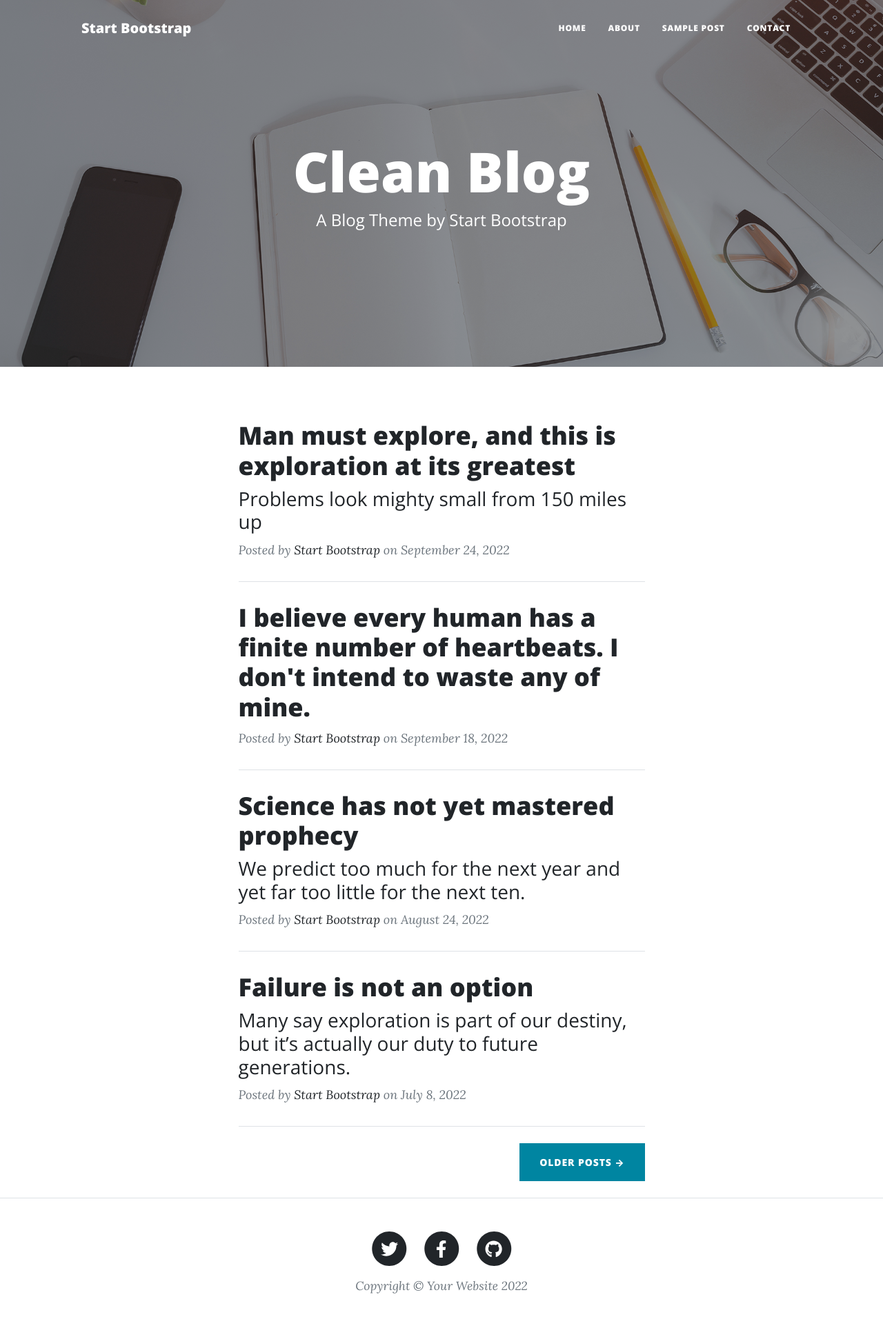
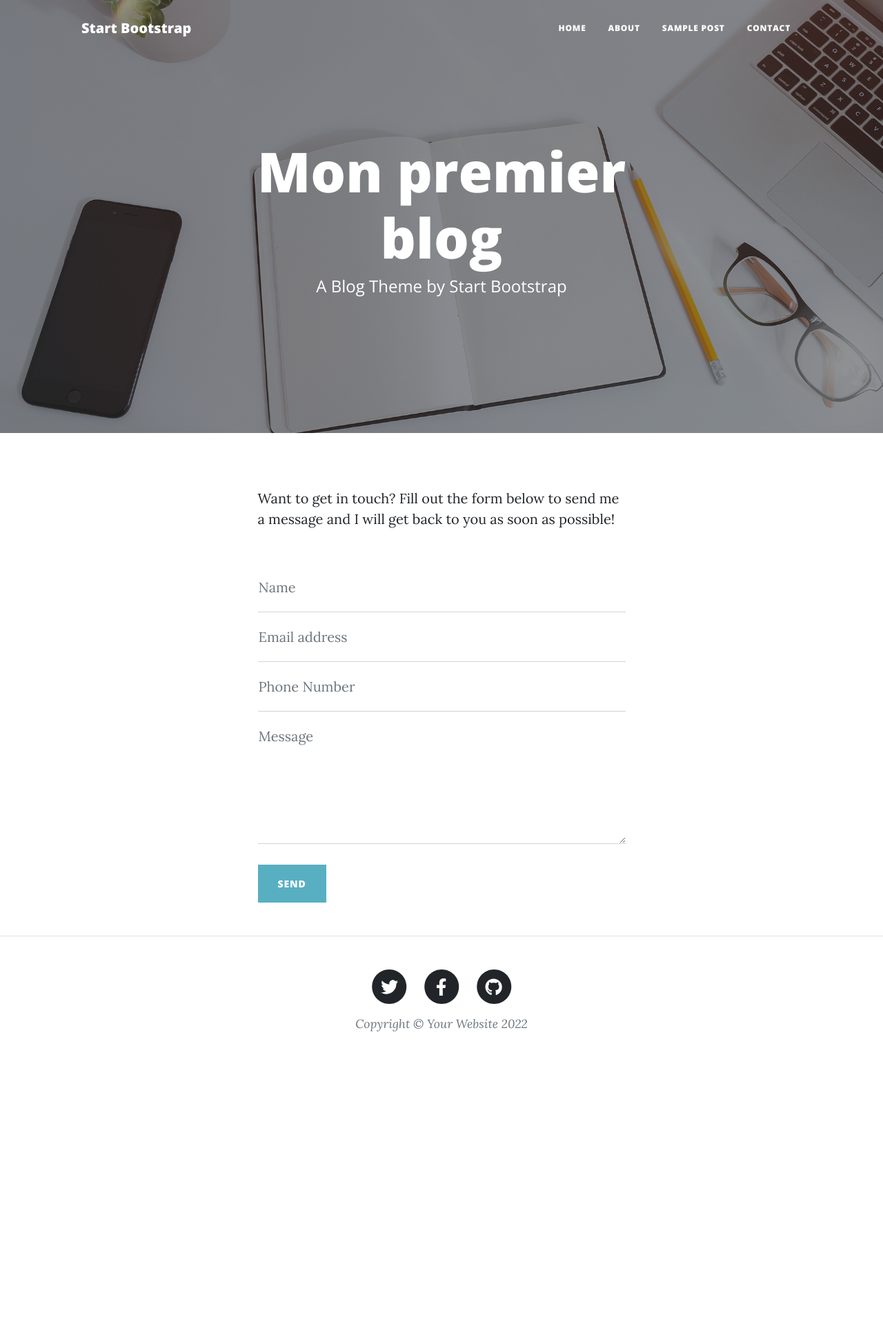
Before and after one commit to ChristopherSemard/Mon-premier-blog, a PHP site: page / in a window 1280 px wide. Shown: the whole page at 69% size. After the commit the page ends 1496 px from the top, so only its background shows below. Run offline with PHP 8.4, Linux system fonts and the light colour scheme; some libraries are stand-ins or nearby versions.

Commit message:
add form

```diff
--- a/templates/header.php
+++ b/templates/header.php
@@ -17,16 +17,3 @@
                 </div>
             </div>
         </nav>
-        <!-- Page Header-->
-        <header class="masthead" style="background-image: url('assets/img/home-bg.jpg')">
-            <div class="container position-relative px-4 px-lg-5">
-                <div class="row gx-4 gx-lg-5 justify-content-center">
-                    <div class="col-md-10 col-lg-8 col-xl-7">
-                        <div class="site-heading">
-                            <h1>Clean Blog</h1>
-                            <span class="subheading">A Blog Theme by Start Bootstrap</span>
-                        </div>
-                    </div>
-                </div>
-            </div>
-        </header>
--- a/templates/homepage.php
+++ b/templates/homepage.php
@@ -3,65 +3,84 @@
 <?php ob_start(); ?>
 
 
+        <!-- Page Header-->
+        <header class="masthead" style="background-image: url('assets/img/home-bg.jpg')">
+            <div class="container position-relative px-4 px-lg-5">
+                <div class="row gx-4 gx-lg-5 justify-content-center">
+                    <div class="col-md-10 col-lg-9 col-xl-8">
+                        <div class="site-heading">
+                            <h1>Mon premier blog</h1>
+                            <span class="subheading">A Blog Theme by Start Bootstrap</span>
+                        </div>
+                    </div>
+                </div>
+            </div>
+        </header>
+
     <!-- Main Content-->
     <main class="container px-4 px-lg-5">
+
+
+
+
+
+    <div class="container px-4 px-lg-5">
                 <div class="row gx-4 gx-lg-5 justify-content-center">
                     <div class="col-md-10 col-lg-8 col-xl-7">
-                    <!-- Post preview-->
-                    <div class="post-preview">
-                        <a href="post.html">
-                            <h2 class="post-title">Man must explore, and this is exploration at its greatest</h2>
-                            <h3 class="post-subtitle">Problems look mighty small from 150 miles up</h3>
-                        </a>
-                        <p class="post-meta">
-                            Posted by
-                            <a href="#!">Start Bootstrap</a>
-                            on September 24, 2022
-                        </p>
+                        <p>Want to get in touch? Fill out the form below to send me a message and I will get back to you as soon as possible!</p>
+                        <div class="my-5">
+                            <!-- * * * * * * * * * * * * * * *-->
+                            <!-- * * SB Forms Contact Form * *-->
+                            <!-- * * * * * * * * * * * * * * *-->
+                            <!-- This form is pre-integrated with SB Forms.-->
+                            <!-- To make this form functional, sign up at-->
+                            <!-- https://startbootstrap.com/solution/contact-forms-->
+                            <!-- to get an API token!-->
+                            <form id="contactForm" data-sb-form-api-token="API_TOKEN">
+                                <div class="form-floating">
+                                    <input class="form-control" id="name" type="text" placeholder="Enter your name..." data-sb-validations="required" />
+                                    <label for="name">Name</label>
+                                    <div class="invalid-feedback" data-sb-feedback="name:required">A name is required.</div>
                                 </div>
-                    <!-- Divider-->
-                    <hr class="my-4" />
-                    <!-- Post preview-->
-                    <div class="post-preview">
-                        <a href="post.html"><h2 class="post-title">I believe every human has a finite number of heartbeats. I don't intend to waste any of mine.</h2></a>
-                        <p class="post-meta">
-                            Posted by
-                            <a href="#!">Start Bootstrap</a>
-                            on September 18, 2022
-                        </p>
+                                <div class="form-floating">
+                                    <input class="form-control" id="email" type="email" placeholder="Enter your email..." data-sb-validations="required,email" />
+                                    <label for="email">Email address</label>
+                                    <div class="invalid-feedback" data-sb-feedback="email:required">An email is required.</div>
+                                    <div class="invalid-feedback" data-sb-feedback="email:email">Email is not valid.</div>
                                 </div>
-                    <!-- Divider-->
-                    <hr class="my-4" />
-                    <!-- Post preview-->
-                    <div class="post-preview">
-                        <a href="post.html">
-                            <h2 class="post-title">Science has not yet mastered prophecy</h2>
-                            <h3 class="post-subtitle">We predict too much for the next year and yet far too little for the next ten.</h3>
-                        </a>
-                        <p class="post-meta">
-                            Posted by
-                            <a href="#!">Start Bootstrap</a>
-                            on August 24, 2022
-                        </p>
+                                <div class="form-floating">
+                                    <input class="form-control" id="phone" type="tel" placeholder="Enter your phone number..." data-sb-validations="required" />
+                                    <label for="phone">Phone Number</label>
+                                    <div class="invalid-feedback" data-sb-feedback="phone:required">A phone number is required.</div>
                                 </div>
-                    <!-- Divider-->
-                    <hr class="my-4" />
-                    <!-- Post preview-->
-                    <div class="post-preview">
-                        <a href="post.html">
-                            <h2 class="post-title">Failure is not an option</h2>
-                            <h3 class="post-subtitle">Many say exploration is part of our destiny, but it’s actually our duty to future generations.</h3>
-                        </a>
-                        <p class="post-meta">
-                            Posted by
-                            <a href="#!">Start Bootstrap</a>
-                            on July 8, 2022
-                        </p>
+                                <div class="form-floating">
+                                    <textarea class="form-control" id="message" placeholder="Enter your message here..." style="height: 12rem" data-sb-validations="required"></textarea>
+                                    <label for="message">Message</label>
+                                    <div class="invalid-feedback" data-sb-feedback="message:required">A message is required.</div>
                                 </div>
-                    <!-- Divider-->
-                    <hr class="my-4" />
-                    <!-- Pager-->
-                    <div class="d-flex justify-content-end mb-4"><a class="btn btn-primary text-uppercase" href="#!">Older Posts →</a></div>
+                                <br />
+                                <!-- Submit success message-->
+                                <!---->
+                                <!-- This is what your users will see when the form-->
+                                <!-- has successfully submitted-->
+                                <div class="d-none" id="submitSuccessMessage">
+                                    <div class="text-center mb-3">
+                                        <div class="fw-bolder">Form submission successful!</div>
+                                        To activate this form, sign up at
+                                        <br />
+                                        <a href="https://startbootstrap.com/solution/contact-forms">https://startbootstrap.com/solution/contact-forms</a>
+                                    </div>
+                                </div>
+                                <!-- Submit error message-->
+                                <!---->
+                                <!-- This is what your users will see when there is-->
+                                <!-- an error submitting the form-->
+                                <div class="d-none" id="submitErrorMessage"><div class="text-center text-danger mb-3">Error sending message!</div></div>
+                                <!-- Submit Button-->
+                                <button class="btn btn-primary text-uppercase disabled" id="submitButton" type="submit">Send</button>
+                            </form>
+                        </div>
+                    </div>
                 </div>
             </div>
     </main>
```
Lines whose indentation alone changed are shown as unchanged.
